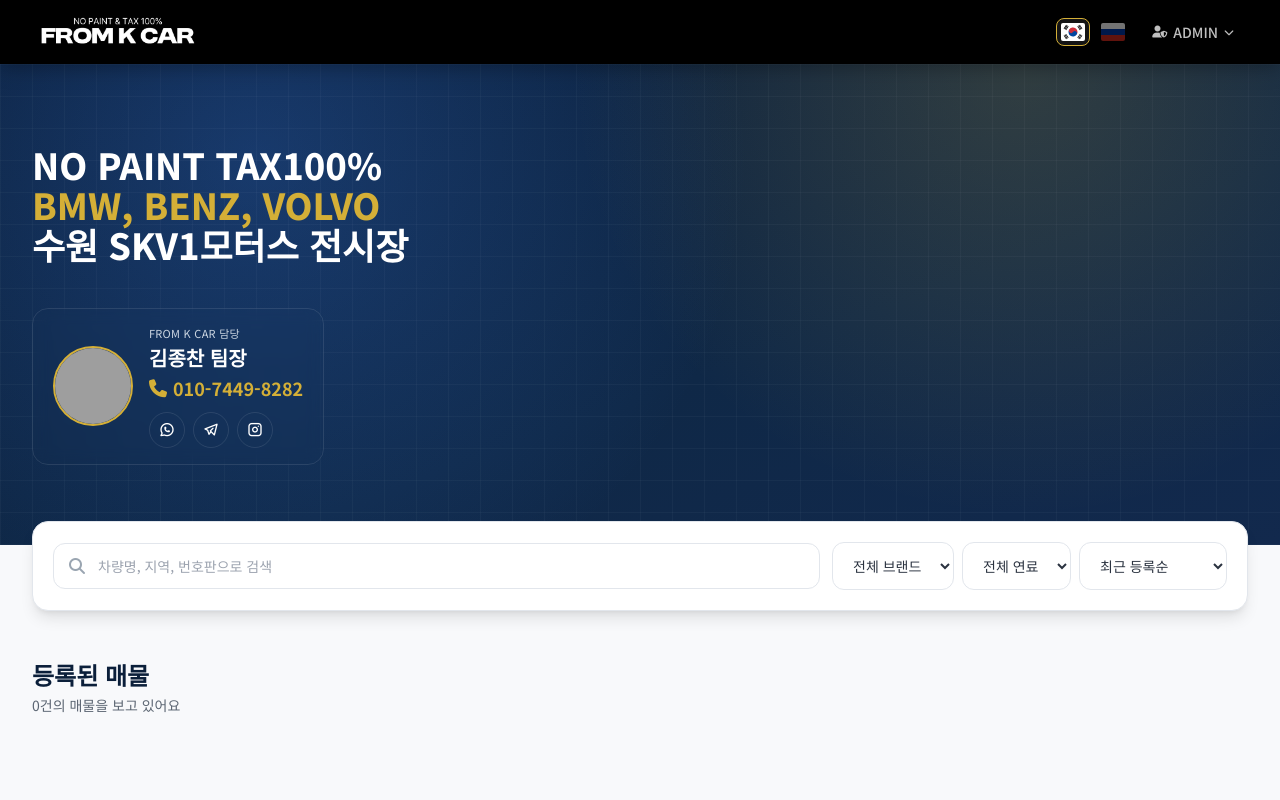
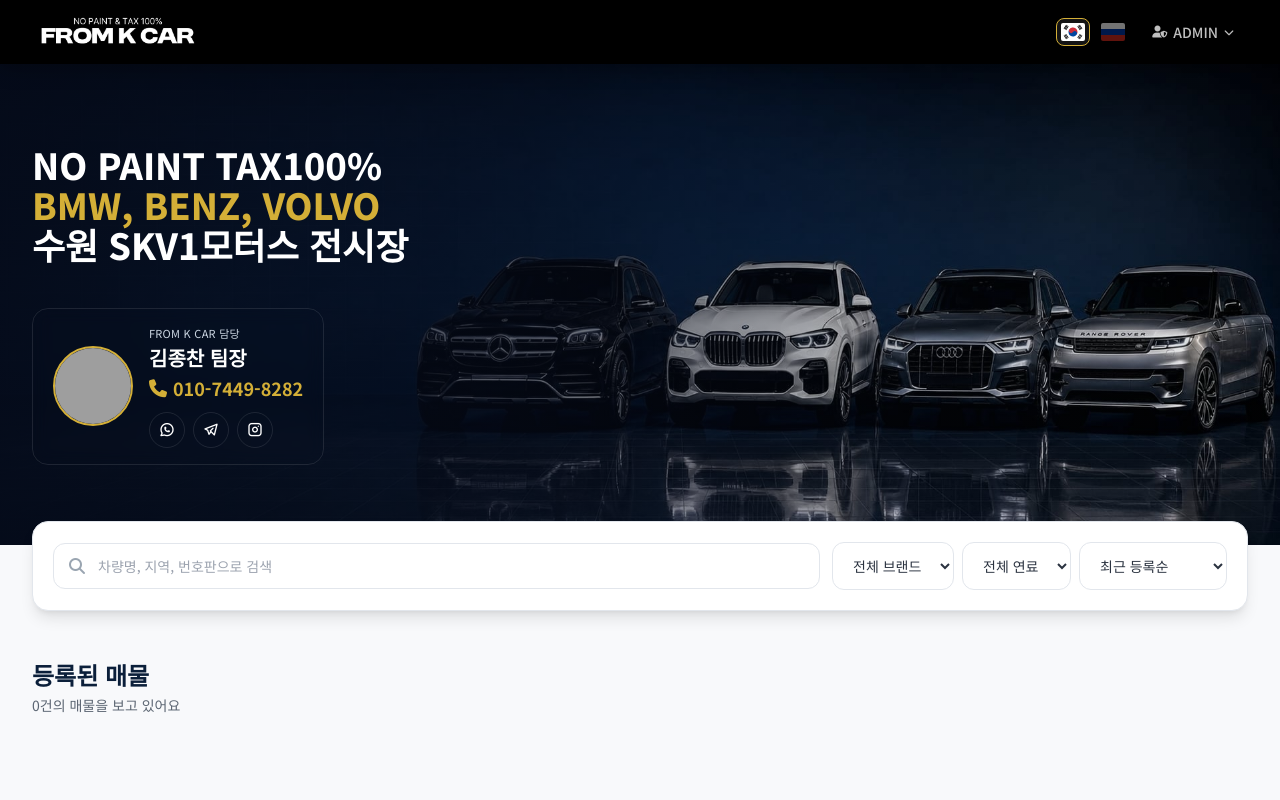
Before and after one commit to jongchankim78-hash/fromkcar, a website: page index.html in a window 1280 px wide. Shown: the top 800 px of the page. Drawn offline with nearby package versions, Linux system fonts and the light colour scheme; no server answers; grey boxes are pictures that could not be loaded.

Commit message:
Use the 4-SUV showroom photo as the hero background
Replace the abstract gradient/grid background with the provided
image, layered under a left-to-right dark gradient so the hero text
stays readable over it. Re-encoded the source PNG (2.5MB) as an
optimized JPEG (~100KB) to keep page load fast.

```diff
--- a/css/style.css
+++ b/css/style.css
@@ -125,20 +125,11 @@ a { text-decoration: none; color: inherit; }
 
 /* ---------------- 히어로 ---------------- */
 .fk-hero {
-  background: radial-gradient(circle at 20% 20%, rgba(59,130,246,0.25), transparent 45%),
-              radial-gradient(circle at 80% 0%, rgba(212,175,55,0.18), transparent 40%),
-              linear-gradient(160deg, var(--fk-navy) 0%, #0f2847 60%, var(--fk-navy-light) 100%);
+  background: linear-gradient(90deg, rgba(5,11,26,0.92) 0%, rgba(5,11,26,0.65) 40%, rgba(5,11,26,0.25) 70%, rgba(5,11,26,0.05) 100%),
+              url('../images/hero-bg.jpg') right center / cover no-repeat,
+              var(--fk-navy);
   position: relative;
   overflow: hidden;
-}
-.fk-hero::after {
-  content: '';
-  position: absolute;
-  inset: 0;
-  background-image: linear-gradient(rgba(255,255,255,0.03) 1px, transparent 1px),
-                     linear-gradient(90deg, rgba(255,255,255,0.03) 1px, transparent 1px);
-  background-size: 32px 32px;
-  pointer-events: none;
 }
 
 /* ---------------- 카드 ---------------- */
```
Also changed, not shown: images/hero-bg.jpg (added).
